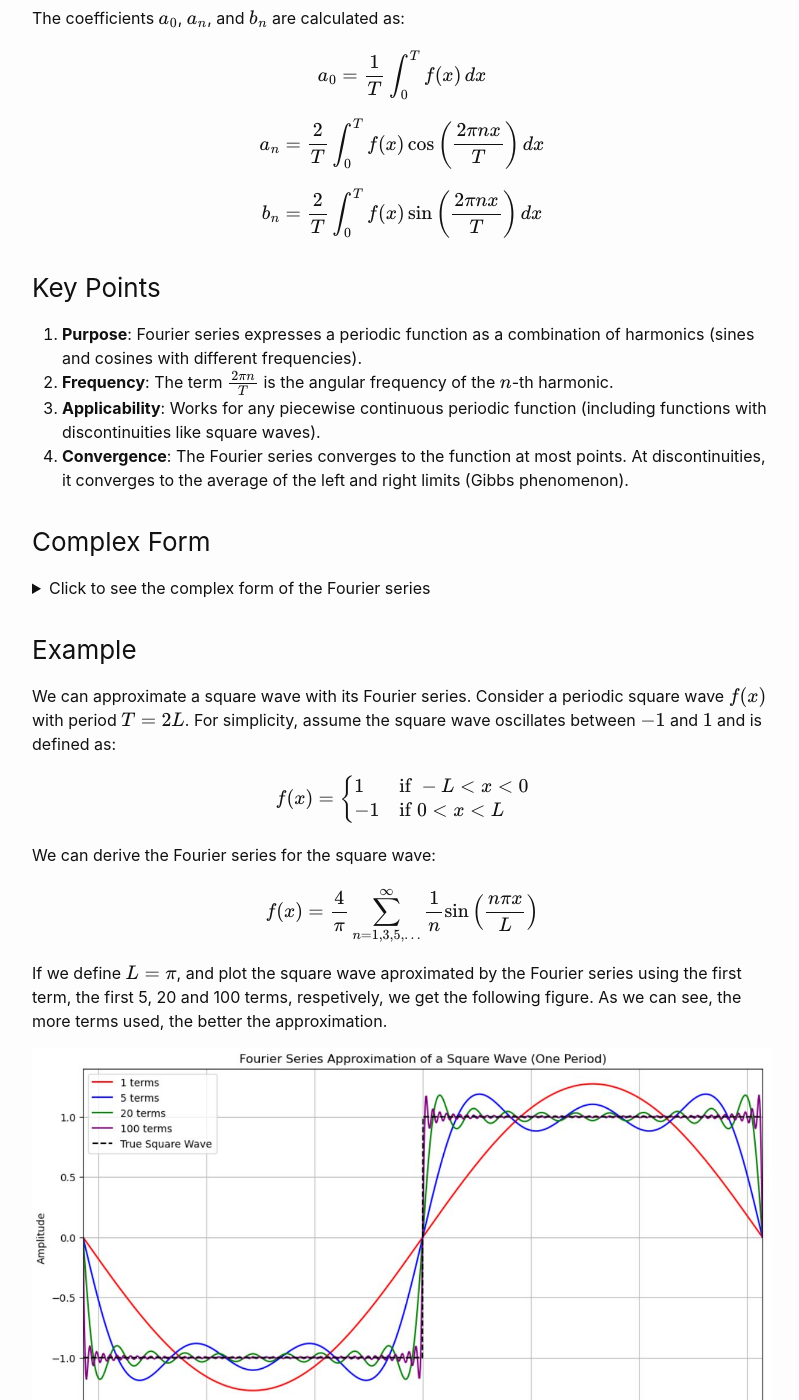
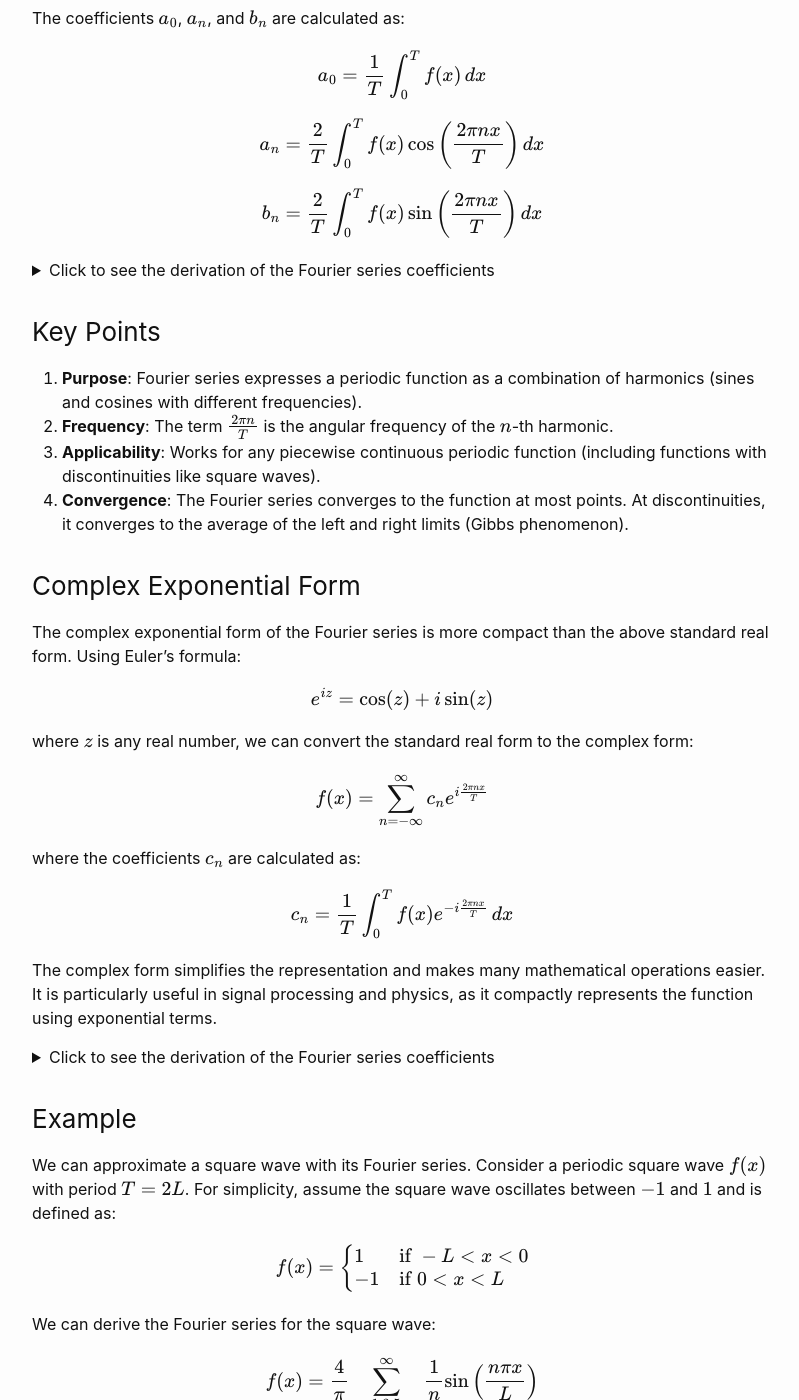
Before and after one commit to smalleye/blog, a Jekyll site: the page built from _posts/2024-12-15-fourier-series.md, in a window 1280 px wide and 1400 px high, scrolled down 624 px. Shown: the whole window, without its empty margins (238-1037 px from the left). Built offline with Jekyll 4.4.1, drawn with Linux system fonts in a browser that asks for light colours; some of the changed text lies outside the part shown.

Commit message:
Update 2024-12-15-fourier-series.md

````diff
--- a/_posts/2024-12-15-fourier-series.md
+++ b/_posts/2024-12-15-fourier-series.md
@@ -29,31 +29,115 @@
 b_n = \frac{2}{T} \int_0^T f(x) \sin\left(\frac{2\pi n x}{T}\right) \, dx
 \\]
 
+<details>
+  <summary>Click to see the derivation of the Fourier series coefficients</summary>
+  <div> <!-- raw HTML wrapping can avoid some bugs in Markdown rendering -->
+  Let's introduce the orthogonality properties of sinusoids first, which describe how sine and cosine functions relate to each other when integrated over a specific interval.
+  The sine and cosine functions are orthogonal over the interval \([0, T]\) (or any symmetric interval like \([-T/2, T/2]\)), where \(T\) is
+  the period of the function. This means their inner product (integral of their product over a period) is zero unless they are the same function.
+
+  For functions \(\cos\left(\frac{2\pi m x}{T}\right)\) and \(\sin\left(\frac{2\pi n x}{T}\right)\), the orthogonality properties are:
+  </div>
+
+  Cosine-Cosine Orthogonality:
+
+  <div>
+     \[
+     \int_0^T \cos\left(\frac{2\pi m x}{T}\right) \cos\left(\frac{2\pi n x}{T}\right) \, dx =
+     \begin{cases}
+     T/2 & \text{if } m = n \neq 0 \\
+     T & \text{if } m = n = 0 \\
+     0 & \text{if } m \neq n
+     \end{cases}
+     \]
+
+
+   Sine-Sine Orthogonality:
+     \[
+     \int_0^T \sin\left(\frac{2\pi m x}{T}\right) \sin\left(\frac{2\pi n x}{T}\right) \, dx =
+     \begin{cases}
+     T/2 & \text{if } m = n \\
+     0 & \text{if } m \neq n
+     \end{cases}
+     \]
+   Sine-Cosine Orthogonality:
+     \[
+     \int_0^T \sin\left(\frac{2\pi m x}{T}\right) \cos\left(\frac{2\pi n x}{T}\right) \, dx = 0 \quad \text{for all } m, n
+     \]
+
+  The above properties can be derived directly with the following trigonometic identities:
+
+  \[
+  \sin (A)\sin (B)=\frac{1}{2}\left ( \cos (A -B )-\cos (A +B )\right )
+  \]
+
+  \[
+  \cos (A )\cos (B )=\frac{1}{2}\left ( \cos (A +B )+\cos (A -B )\right )
+  \]
+
+  \[
+  \sin (A )\cos (B )=\frac{1}{2}\left ( \sin (A +B )+\sin (A -B )\right )
+  \]
+
+  To calculate the Fourier series coefficients, we can expoit the orthogonality properties of sinusoids.
+  For example, to get \( a_n\), we can multiply each side of the Fourier series equation by the cosine of the \( m^{th} \) harmonic:
+  \[
+  \cos \left ( \frac{2\pi mx}{T} \right )
+  \]
+  and integrate over the interval \( [0, T]\). \(a_0\) is just a special case of \(a_n\) when \(n = 0\). The other coefficient \(b_n\) can be found similarly.
+
+  </div>
+
+</details>
+
 ### Key Points
 1. **Purpose**: Fourier series expresses a periodic function as a combination of harmonics (sines and cosines with different frequencies).
 2. **Frequency**: The term \\( \frac{2\pi n}{T} \\) is the angular frequency of the \\( n \\)-th harmonic.
 3. **Applicability**: Works for any piecewise continuous periodic function (including functions with discontinuities like square waves).
 4. **Convergence**: The Fourier series converges to the function at most points. At discontinuities, it converges to the average of the left and right limits (Gibbs phenomenon).
 
-### Complex Form
+### Complex Exponential Form
+
+The complex exponential form of the Fourier series is more compact than the above standard real form. Using Euler's formula:
+
+\\[
+e^{iz} = \cos(z) + i\sin(z)
+\\]
+where \\(z\\) is any real number, we can convert the standard real form to the complex form:
+\\[
+f(x) = \sum_{n=-\infty}^{\infty} c_n e^{i\frac{2\pi nx}{T}}
+\\]
+where the coefficients \\( c_n \\) are calculated as:
+\\[
+c_n = \frac{1}{T} \int_0^T f(x) e^{-i\frac{2\pi n x}{T}} \, dx
+\\]
+
+The complex form simplifies the representation and makes many mathematical operations easier. It is particularly useful in signal processing and physics, as it compactly represents the function using exponential terms.
+
 <details>
-  <summary>Click to see the complex form of the Fourier series</summary>
-  <div> <!-- raw HTML wrapping can avoid some bugs in Markdown rendering -->
-  The complex form of the Fourier series is more compact than the above standard real form. Using Euler's formula:
-  \[
-	e^{iz} = \cos(z) + i\sin(z)
-  \]
-  where \(z\) is any real number, we can convert the standard real form to the complex form:
-  \[
-   f(x) = \sum_{n=-\infty}^{\infty} c_n e^{i\frac{2\pi nx}{T}}
-  \]
-  where the coefficients \( c_n \) are calculated as:
-  \[
-   c_n = \frac{1}{T} \int_0^T f(x) e^{-i\frac{2\pi n x}{T}} \, dx
-  \]
+  <summary>Click to see the derivation of the Fourier series coefficients</summary>
 
-  The complex form simplifies the representation and makes many mathematical operations easier. It is particularly useful in signal processing and physics, as it compactly represents the function using exponential terms.
-  </div>
+	Similarlly, the coefficients of the complex exponential form can be derived with the complex exponential orthogonal property,
+	which relates two complex exponentials to each other when integrated over a specific interval:
+
+	<div> <!-- raw HTML wrapping can avoid some bugs in Markdown rendering -->
+
+    \[
+    \int_0^T e^{i \frac{2\pi n x}{T}} e^{-i \frac{2\pi m x}{T}} \, dx =
+    \begin{cases}
+    T & \text{if } n = m \\
+    0 & \text{if } n \neq m
+    \end{cases}
+    \]
+
+	If we multiply each side of the complex exponential form of the Fourier Series equation by
+	\[
+	e^{-i \frac{2\pi m x}{T}}
+	\]
+	and integrate over the interval \( [0, T]\), we will then get the coefficients \( c_n\).
+
+	</div>
+
 </details>
 
 ### Example
@@ -124,3 +208,8 @@
 plt.xlim(-L, L)  # Limit x-axis to one full period
 plt.show()
 ```
+
+
+### References
+1. Classic Fourier Series. (2022, May 22). Rice University. https://eng.libretexts.org/@go/page/1615
+2. Complex Fourier Series. (2022, May 22). Rice University. https://eng.libretexts.org/@go/page/1614
````
